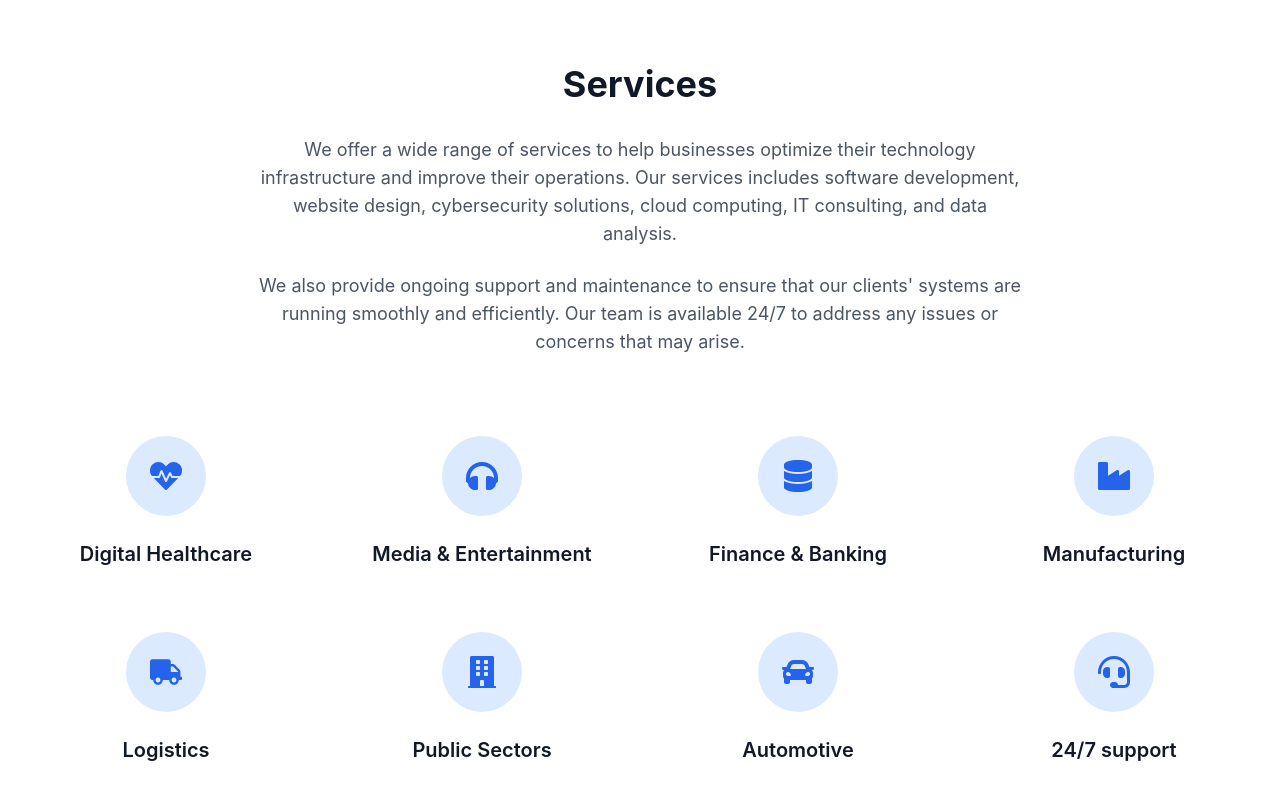
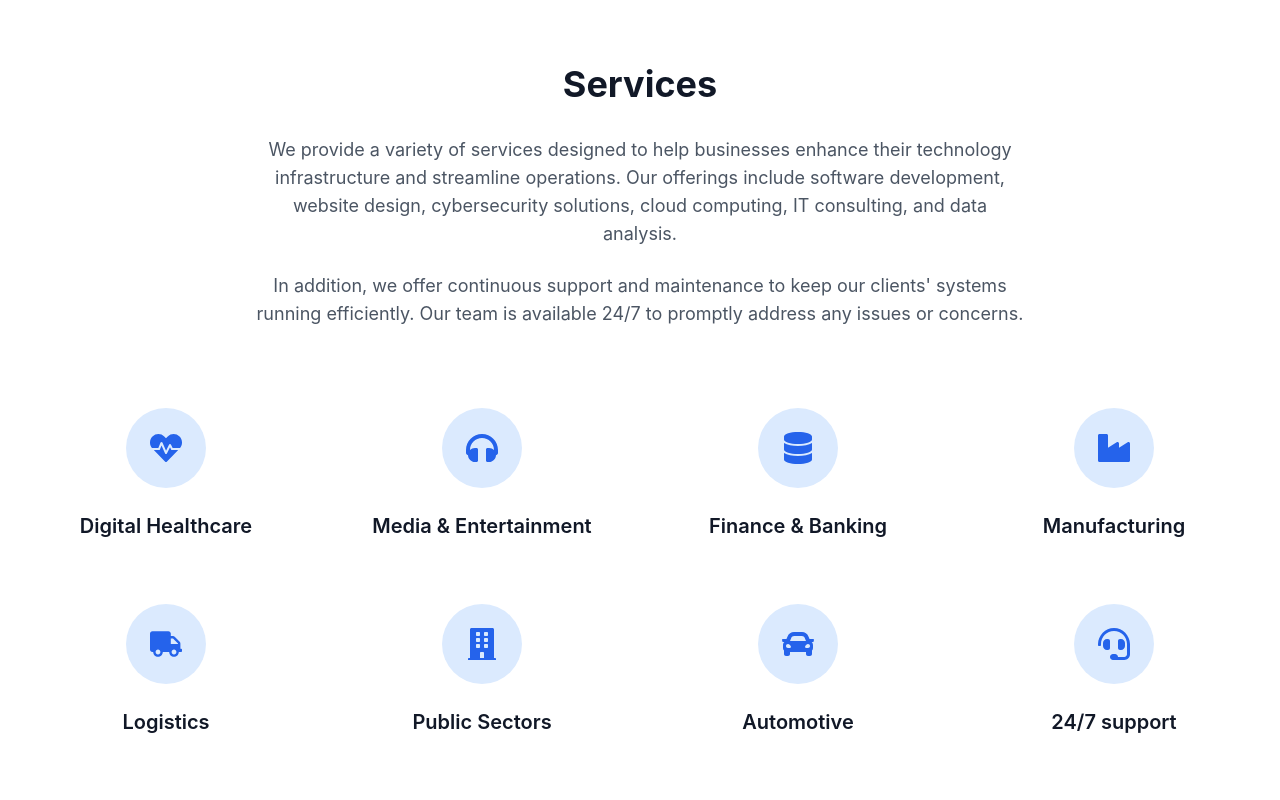
Before and after one commit to Avengers-Technology/Global-Aspire, a React (Create React App) app: page / in a window 1280 px wide. Shown: the part 2265-3065 px from the top of the page. Built offline with nearby package versions, Linux system fonts and the light colour scheme.

Commit message:
Change text

```diff
--- a/src/components/Services.tsx
+++ b/src/components/Services.tsx
@@ -62,15 +62,12 @@ const Services: React.FC = () => {
           </h2>
           <div className="space-y-6 text-lg text-gray-600">
             <p>
-              We offer a wide range of services to help businesses optimize their technology
-              infrastructure and improve their operations. Our services includes software
-              development, website design, cybersecurity solutions, cloud computing, IT
-              consulting, and data analysis.
+             We provide a variety of services designed to help businesses enhance their technology infrastructure and streamline operations.
+             Our offerings include software development, website design, cybersecurity solutions, cloud computing, IT consulting, and data analysis.
             </p>
             <p>
-              We also provide ongoing support and maintenance to ensure that our clients'
-              systems are running smoothly and efficiently. Our team is available 24/7 to
-              address any issues or concerns that may arise.
+              In addition, we offer continuous support and maintenance to keep our clients' systems running efficiently.
+              Our team is available 24/7 to promptly address any issues or concerns.
             </p>
           </div>
         </div>
```
